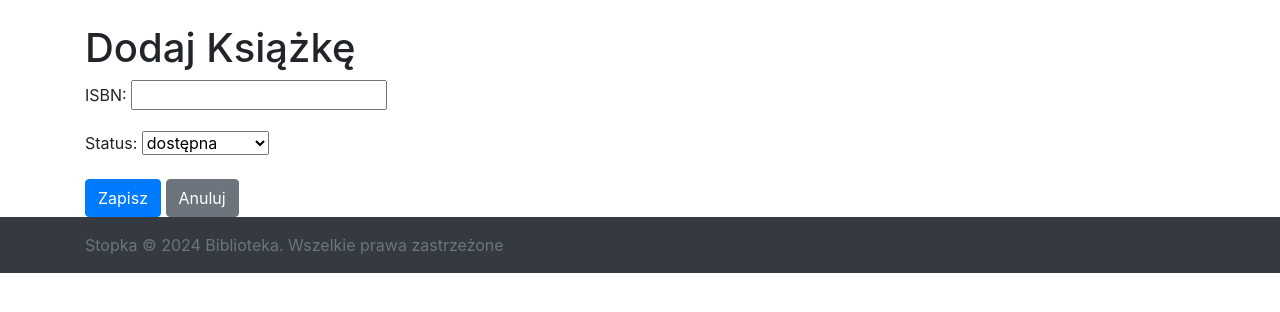
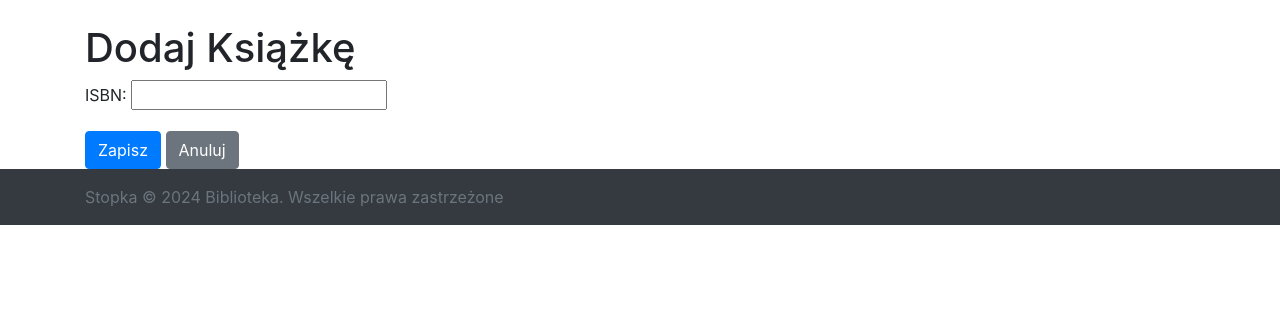
Before and after one commit to amdla/library_project, a Django app: page /books/create/ in a window 1280 px wide. Shown: the part 56-368 px from the top of the page. Run offline with Django 5.2, Linux system fonts and the light colour scheme; some libraries are stand-ins or nearby versions.

Commit message:
minor changes; removed unnecessary button while adding books; updated TODO; removed some unnecessary commentss

```diff
--- a/library_app/forms.py
+++ b/library_app/forms.py
@@ -17,10 +17,9 @@ class BookForm(forms.ModelForm):
 
     class Meta:
         model = Book
-        fields = ('isbn', 'status')
+        fields = ('isbn',)
 
 
-# forms.py
 class LoanForm(forms.ModelForm):
     book = BookIDChoiceField(queryset=Book.objects.filter(status='available'), label='ID książki')
     borrower = forms.ModelChoiceField(queryset=User.objects.all(), label='Wypożyczający')
@@ -28,7 +27,7 @@ class LoanForm(forms.ModelForm):
 
     class Meta:
         model = Loan
-        fields = ('book', 'borrower', 'return_date')  # Removed 'is_returned' from here
+        fields = ('book', 'borrower', 'return_date')
 
     def __init__(self, *args, **kwargs):
         super().__init__(*args, **kwargs)
@@ -46,7 +45,6 @@ class LoanForm(forms.ModelForm):
         if book.status != 'available':
             raise ValidationError("Wybrana książka nie jest dostępna.")
         return book
-
 
 
 class UserForm(forms.ModelForm):
--- a/library_app/models.py
+++ b/library_app/models.py
@@ -17,7 +17,7 @@ class Book(models.Model):
     status = models.CharField(max_length=10, choices=STATUS_CHOICES, default='available')
     unique_id = models.AutoField(primary_key=True, unique=True)
     libraryID = models.CharField(max_length=36, unique=True, blank=True, default='')
-    book_status = models.BooleanField(default=False)  # New field added
+    book_status = models.BooleanField(default=False)
 
     def save(self, *args, **kwargs):
         if not self.libraryID:
@@ -25,7 +25,7 @@ class Book(models.Model):
         if not self.title or not self.authors:
             self.fill_book_data()
         if not self.status:
-            self.status = 'available'  # Ensure the status is set to 'available' if not specified
+            self.status = 'available'
         super(Book, self).save(*args, **kwargs)
 
     def fill_book_data(self):
@@ -43,7 +43,6 @@ class Book(models.Model):
         return str(self.unique_id)
 
 
-
 class Loan(models.Model):
     book = models.ForeignKey(Book, on_delete=models.CASCADE)
     borrower = models.ForeignKey(User, on_delete=models.CASCADE)
--- a/library_app/templates/lists/book_list.html
+++ b/library_app/templates/lists/book_list.html
@@ -12,7 +12,7 @@
             <th scope="col">Tytuł</th>
             <th scope="col">Autorzy</th>
             <th scope="col">Rok publikacji</th>
-            <th scope="col">Status</th>  <!-- Translated label for status -->
+            <th scope="col">Status</th>
             <th scope="col">Akcje</th>
         </tr>
         </thead>
@@ -23,8 +23,8 @@
                 <td>{{ book.isbn }}</td>
                 <td>{{ book.title }}</td>
                 <td>{{ book.authors }}</td>
-                <td>{{ book.publication_date }}</td>
-                <td>{{ book.get_status_display }}</td>  <!-- Display translated status -->
+                <td>{{ book.publication_date|slice:":4" }}</td>
+                <td>{{ book.get_status_display }}</td>
                 <td>
                     <a href="{% url 'book-delete' book.pk %}" class="btn btn-danger btn-sm">Usuń</a>
                 </td>
--- a/library_app/views.py
+++ b/library_app/views.py
@@ -128,7 +128,6 @@ def loan_update(request, pk):
     return render(request, 'forms/loan_form.html', {'form': form})
 
 
-
 def loan_delete(request, pk):
     loan = get_object_or_404(Loan, pk=pk)
     if request.method == 'POST':
```
Also changed, not shown: TODO.md (+1 -0 lines), db.sqlite3.
